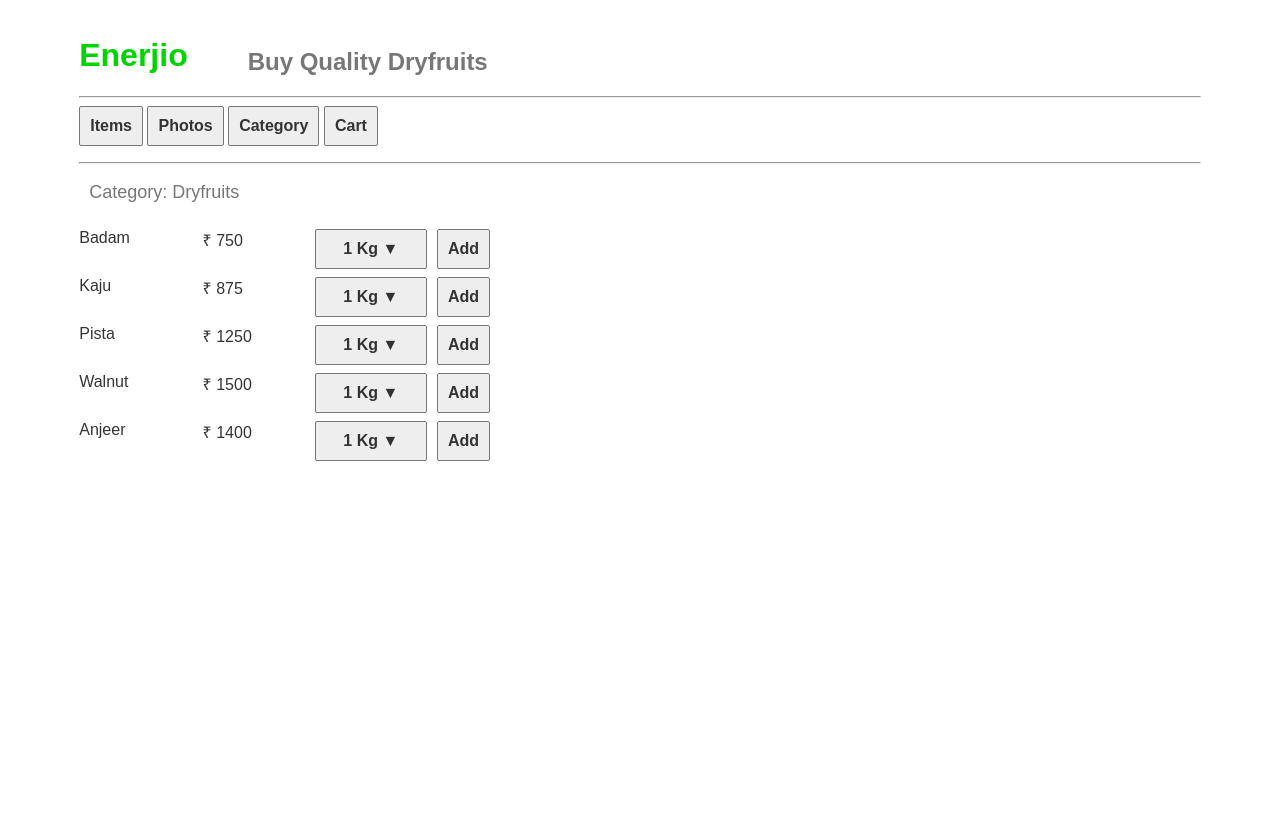
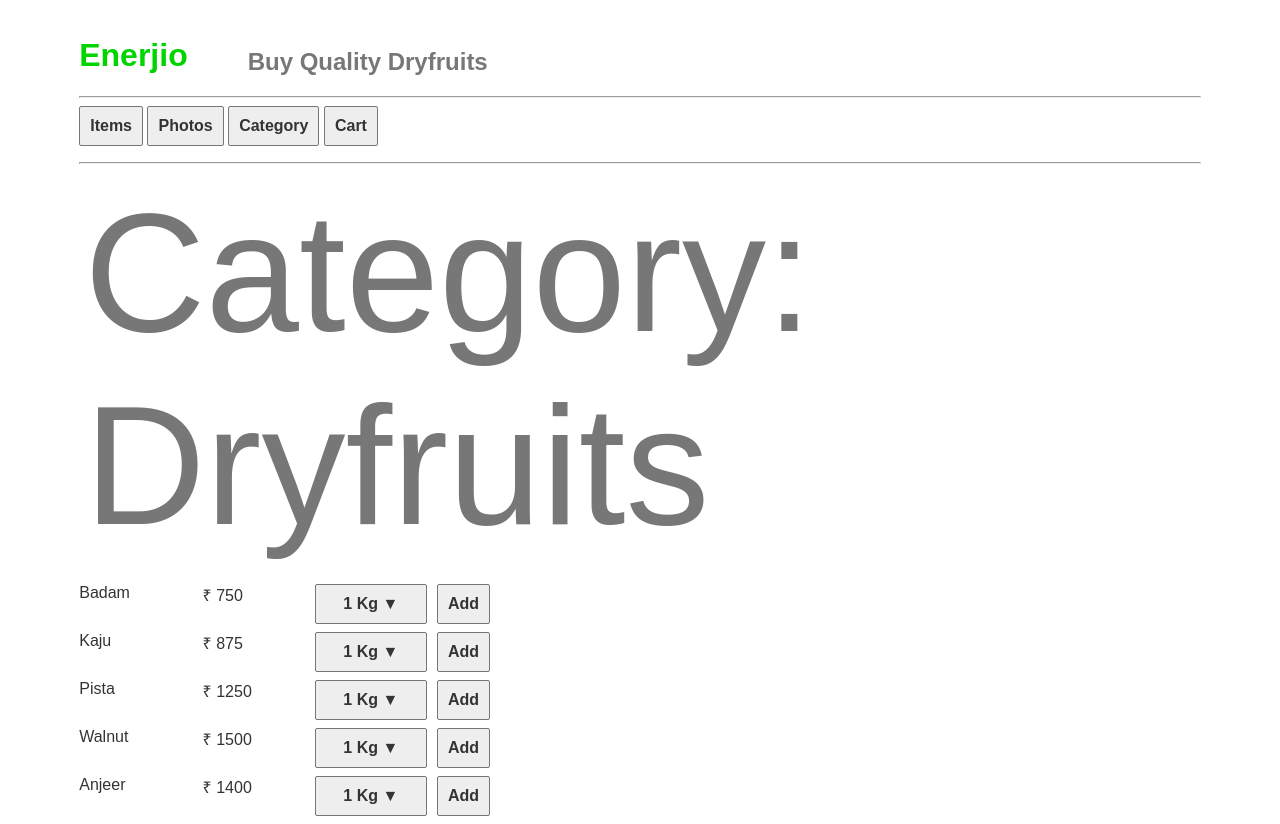
Before and after one commit to prabhusachin/https-github.com-sachin-ta-enerjiyo, a Svelte app: page / in a window 1280 px wide. Before the commit the page ends 800 px from the top, so only its background shows below. Built offline with nearby package versions, Linux system fonts and the light colour scheme.

Commit message:
Update App.svelte
Display category header

```diff
--- a/src/App.svelte
+++ b/src/App.svelte
@@ -257,8 +257,8 @@ float:left;
 }
 .catheader{
 	color:#777;
-	padding:10px;
-	font-size: 18px;
+	padding:5px;
+	font-size: 168px;
 	font-weight: normal;
 }
 .productimage{
@@ -340,7 +340,7 @@ Category
 	Cart
 </button>
 <hr/>
-<div id="cathdr" class = "catheader">Category: {itemCategory}</div>
+<div id="cathdr" class = "catheader"><bold>Category:</bold> {itemCategory}</div>
 {#if showPic}
 <img class = "productimage" alt = "Enerjio - {productImageName}"src = "{productImageName}.jpg" />
 {/if}
```
